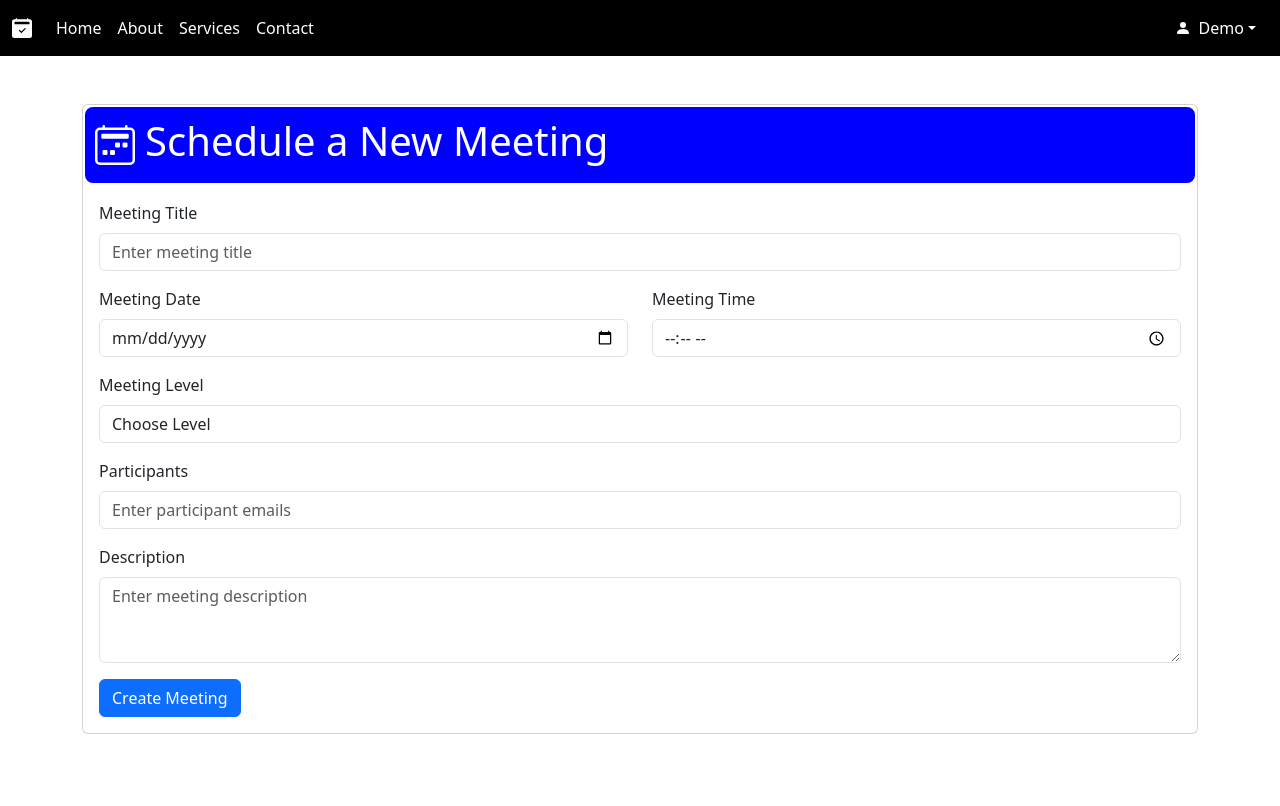
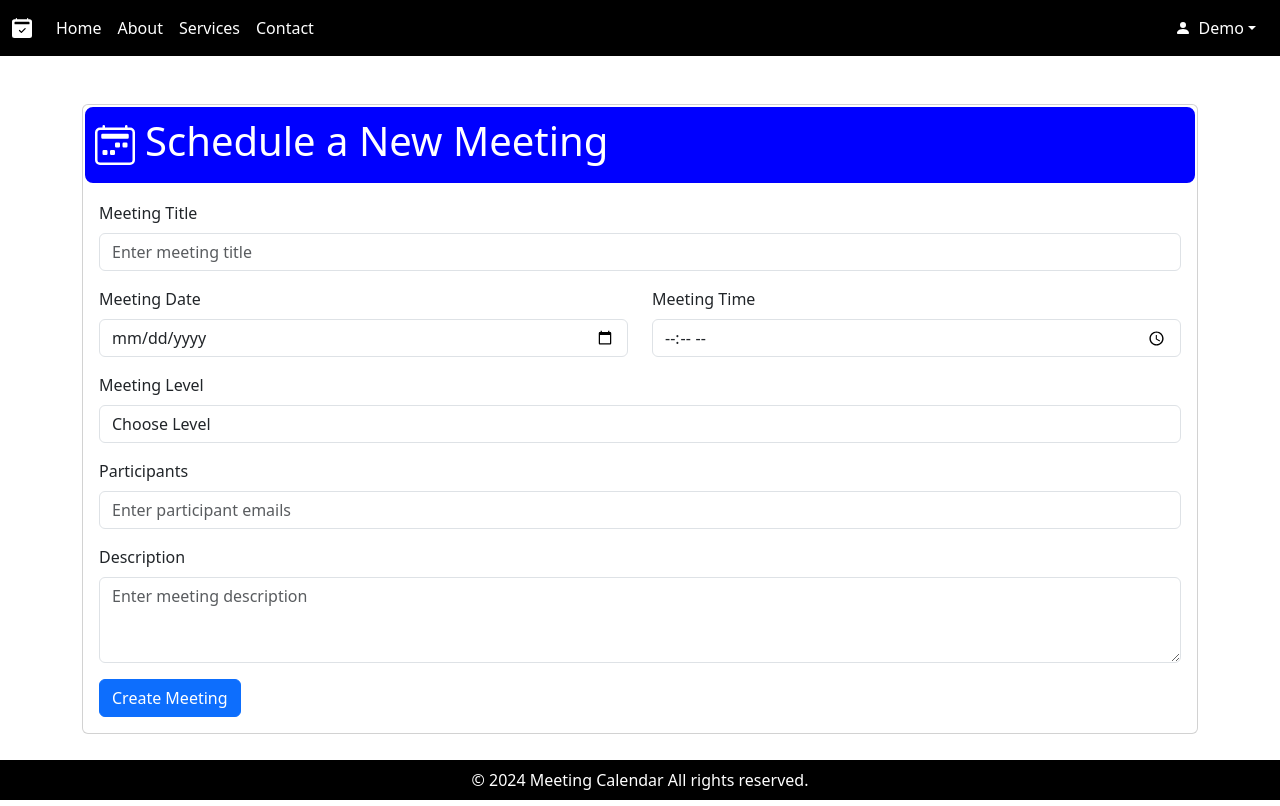
Before and after one commit to CasNil/meeting-calendar-ws, a React (Vite) app: page / in a window 1280 px wide. Built offline with nearby package versions, Linux system fonts and the light colour scheme.

Commit message:
Added Footer.jsx component

```diff
--- a/src/App.jsx
+++ b/src/App.jsx
@@ -1,6 +1,7 @@
 import React, { useState } from "react";
 import ScheduleMeeting from "./Components/ScheduleMeeting";
 import Navbar from "./Components/Navbar";
+import Footer from "./Components/Footer";
 
 const App = () => {
   const [meetings, setMeetings] = useState([]);
@@ -17,6 +18,7 @@ const App = () => {
           <ScheduleMeeting addMeeting={addMeeting} />
         </div>
       </div>
+      <Footer />
     </div>
   );
 };
--- /dev/null
+++ b/src/Components/Footer.jsx
@@ -0,0 +1,20 @@
+import React from "react";
+import "bootstrap/dist/css/bootstrap.min.css";
+
+const Footer = () => {
+  return (
+    <footer
+      className="footer mt-auto bg-black text-white py-2 text-center"
+      style={{ position: "absolute", bottom: 0, width: "100%" }}
+    >
+      <div className="container">
+        <p className="mb-0">
+          &copy; {new Date().getFullYear()} Meeting Calendar All rights
+          reserved.
+        </p>
+      </div>
+    </footer>
+  );
+};
+
+export default Footer;
```
